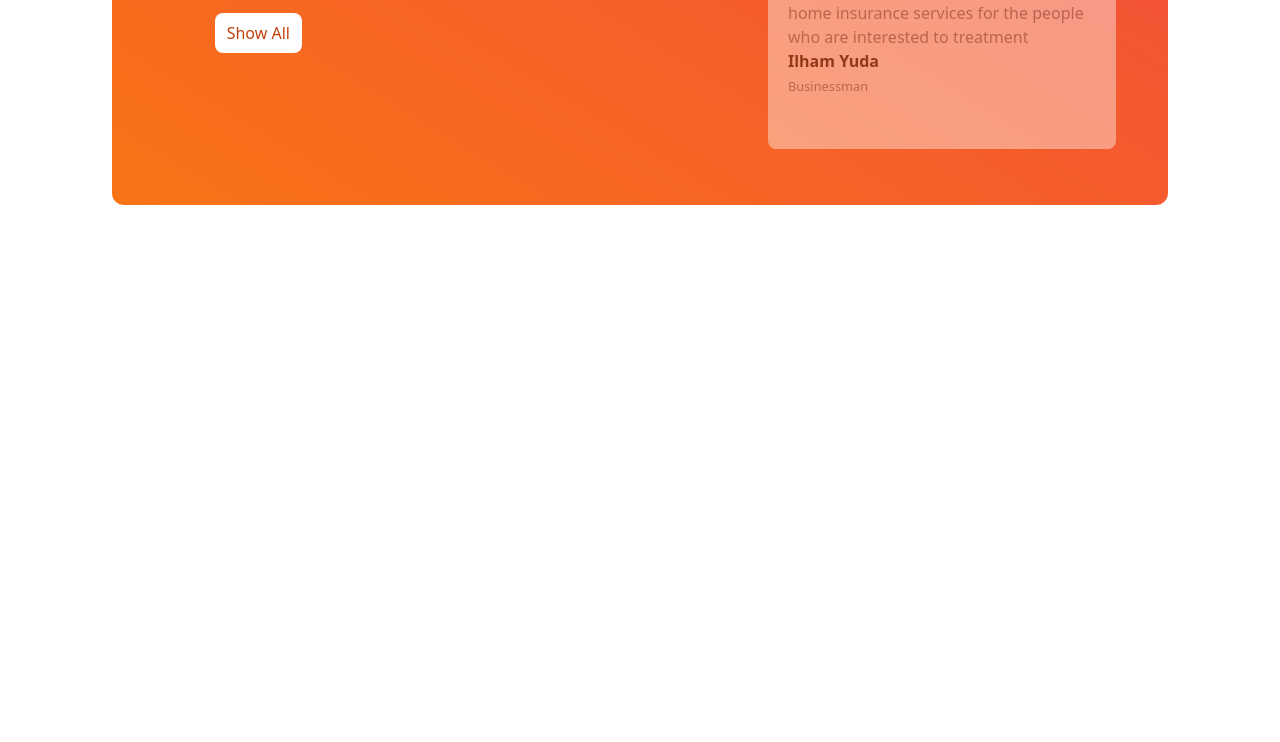
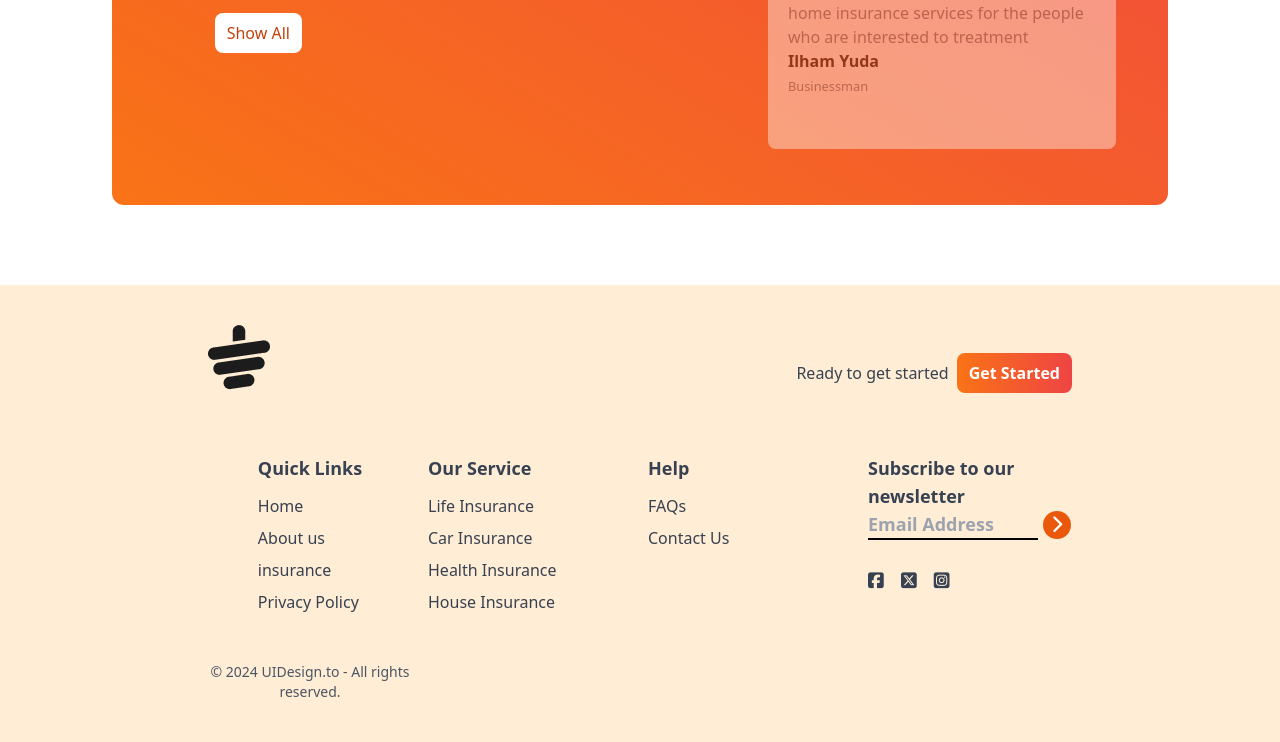
Before and after one commit to SaikatAhmed78/Tea-House-Project-With-Tailwind, a plain HTML site: page index.html in a window 1280 px wide. Shown: the part 2128-2870 px from the top of the page. Before the commit the page ends 2413 px from the top, so only its background shows below. Drawn offline with nearby package versions, Linux system fonts and the light colour scheme.

Commit message:
Footer Section Done

```diff
--- a/index.html
+++ b/index.html
@@ -229,7 +229,81 @@
         </div>
       </div>
     </section>
+
+    <!-- News Section Homework -->
+
   </main>
+
+   <!-- Footer Section -->
+    <footer class="bg-orange-100 text-gray-700 py-10 px-4 md:px-16">
+
+      <div class="w-9/12 mx-auto">
+        <!-- Logo -->
+         <div class="mb-8 flex justify-between">
+          <img class="mb-8" src="/images/cup.png" alt="">
+          <div class="flex items-center gap-2">
+            <h4>Ready to get started</h4>
+            <button class="bg-gradient-to-r from-orange-500 to-red-500 px-3 py-2 rounded-lg text-white font-bold">Get Started</button>
+          </div>
+         </div>
+
+         <!-- Links -->
+          <div class="grid grid-cols-1 md:grid-cols-2 lg:grid-cols-4 gap-4">
+
+            <!-- First Column -->
+             <div class=" md:mx-auto">
+              <h3 class="font-semibold text-lg mb-3">Quick Links</h3>
+              <ul class="space-y-2">
+                <li><a class="hover:text-orange-600" href="">Home</a> </li>
+                <li><a class="hover:text-orange-600" href="">About us</a></li>
+                <li><a class="hover:text-orange-600" href="">insurance</a></li>
+                <li><a class="hover:text-orange-600" href="">Privacy Policy</a></li>
+              </ul>
+             </div>
+            <!-- Second Column -->
+             <div class="">
+              <h3 class="font-semibold text-lg mb-3">Our Service</h3>
+              <ul class="space-y-2">
+                <li><a class="hover:text-orange-600" href="">Life Insurance</a></li>
+                <li><a class="hover:text-orange-600" href="">Car Insurance</a></li>
+                <li><a class="hover:text-orange-600" href="">Health Insurance</a></li>
+                <li><a class="hover:text-orange-600" href="">House Insurance</a></li>
+              </ul>
+             </div>
+            <!-- Third Column -->
+             <div class="">
+              <h3 class="font-semibold text-lg mb-3">Help</h3>
+              <ul class="space-y-2">
+                <li><a class="hover:text-orange-600" href="">FAQs</a> </li>
+                <li><a class="hover:text-orange-600" href="">Contact Us</a></li>
+              </ul>
+             </div>
+
+             <!-- Forth Column -->
+              <div class="font-semibold text-lg mb-3 mx-auto">
+                <h3>Subscribe to our newsletter</h3>
+                <div class="flex flex-col space-y-2">
+                  <div class="">
+                    <input class="bg-transparent border-b-2 border-black w-4-6 md:w-5/6"
+                    placeholder="Email Address"
+                     type="text">
+                     <i class="fa-solid fa-chevron-right w-7 h-7 bg-orange-600 rounded-full text-white justify-center items-center inline-flex"></i>
+
+                     <div class="flex justify-between w-2/5 mb-2 mt-8">
+                      <i class="fa-brands fa-square-facebook"></i>
+                      <i class="fa-brands fa-square-x-twitter"></i>
+                      <i class="fa-brands fa-square-instagram"></i>
+                     </div>
+                  </div>
+                </div>
+              </div>
+
+              <div class="text-center pt-4 mt-4">
+                <p class="text-sm text-gray-600">© 2024 UIDesign.to - All rights reserved.</p>
+              </div>
+          </div>
+      </div>
+    </footer>
 </body>
 
 </html>
```
